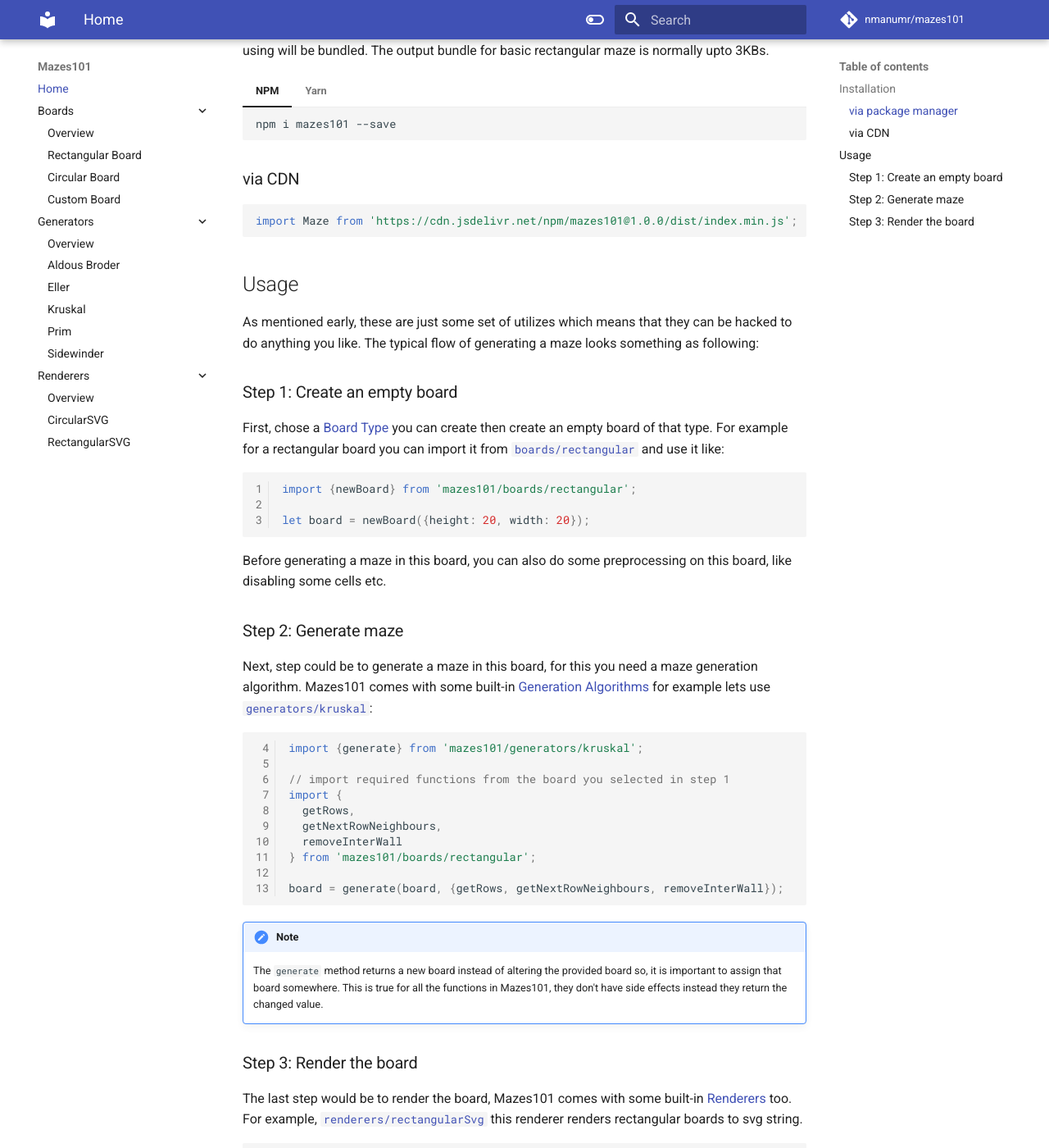
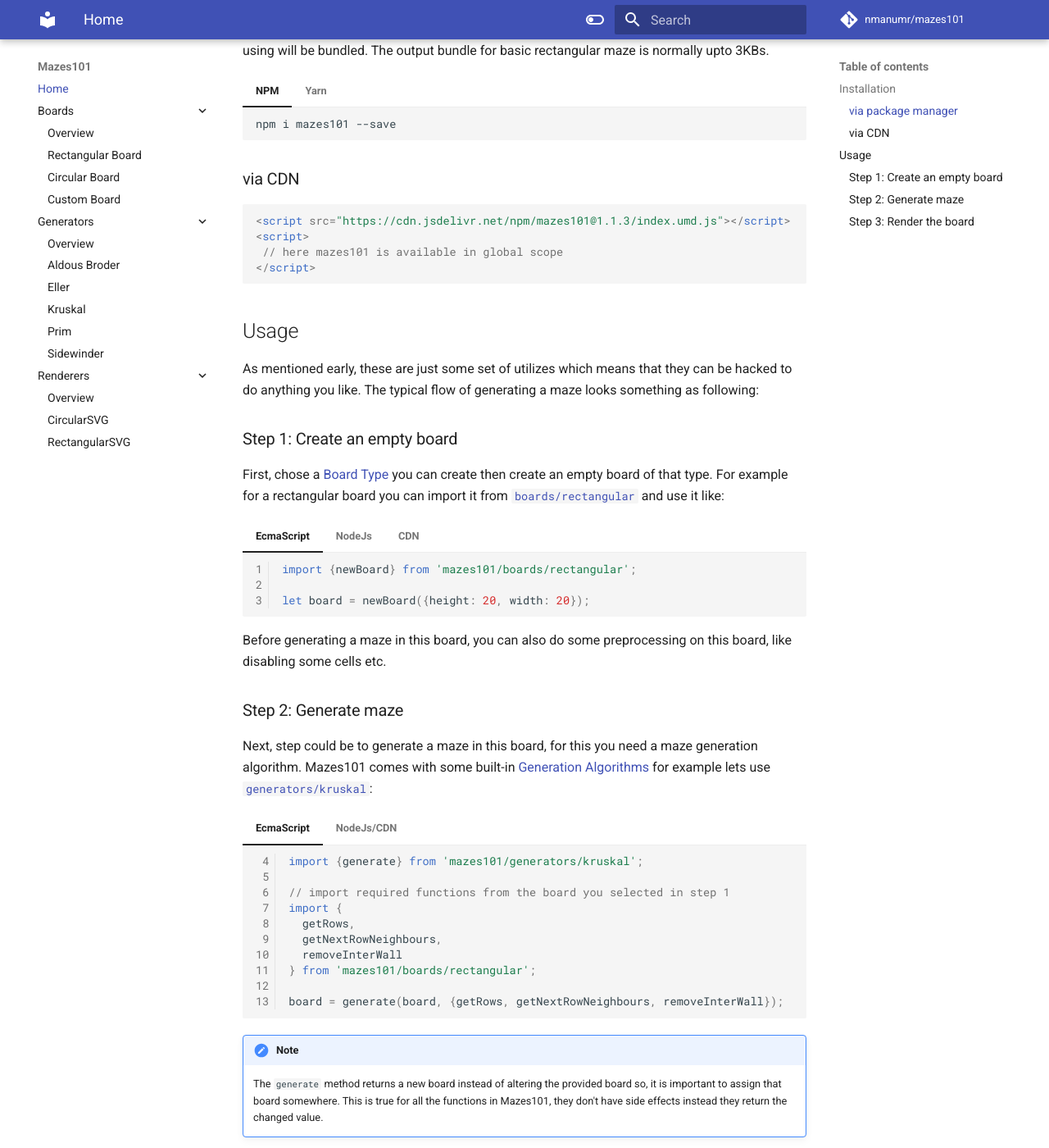
Before and after one commit to nmanumr/mazes101, an MkDocs documentation site: the page built from docs/index.md, in a window 1280 px wide and 1400 px high, scrolled down 370 px. Shown: the whole window at 82% size. Built offline with MkDocs 1.6.1 and Material for MkDocs 9.7.7, drawn with Linux system fonts in a browser that asks for light colours; comment, search, counter and statistics services are not loaded.

Commit message:
fix(docs): add docs for cjs and umd builds

````diff
--- a/docs/index.md
+++ b/docs/index.md
@@ -25,10 +25,12 @@
 
 ### via CDN
 
-```js
-import Maze from 'https://cdn.jsdelivr.net/npm/mazes101@1.0.0/dist/index.min.js';
+```html
+<script src="https://cdn.jsdelivr.net/npm/mazes101@1.1.3/index.umd.js"></script>
+<script>
+ // here mazes101 is available in global scope
+</script>
 ```
-
 
 ## Usage
 
@@ -40,11 +42,34 @@
 First, chose a [Board Type](boards/index.md) you can create then create an empty board of that type. For example for a rectangular board
 you can import it from [`boards/rectangular`](boards/rectangular.md) and use it like:
 
-```js linenums="1"
-import {newBoard} from 'mazes101/boards/rectangular';
+=== "EcmaScript"
 
-let board = newBoard({height: 20, width: 20});
-```
+    ```js linenums="1"
+    import {newBoard} from 'mazes101/boards/rectangular';
+
+    let board = newBoard({height: 20, width: 20});
+    ```
+
+=== "NodeJs"
+
+    ```js linenums="1"
+    import mazes101 from 'mazes101';
+    let {newBoard} = mazes101.Boards.rectangular;
+    let board = newBoard({height: 20, width: 20});
+    ```
+
+=== "CDN"
+
+    ```html
+    <script src="https://cdn.jsdelivr.net/npm/mazes101@1.1.3/index.umd.js"></script>
+    ```
+
+    ```js linenums="1"
+    let {newBoard} = mazes101.Boards.rectangular;
+
+    let board = newBoard({height: 20, width: 20});
+    ```
+
 
 Before generating a maze in this board, you can also do some preprocessing on this board, like
 disabling some cells etc.
@@ -55,18 +80,35 @@
 some built-in [Generation Algorithms](generators/index.md) for example lets use
 [`generators/kruskal`](generators/kruskal.md):
 
-```js linenums="4"
-import {generate} from 'mazes101/generators/kruskal';
+=== "EcmaScript"
 
-// import required functions from the board you selected in step 1
-import {
-  getRows,
-  getNextRowNeighbours,
-  removeInterWall
-} from 'mazes101/boards/rectangular';
+    ```js linenums="4"
+    import {generate} from 'mazes101/generators/kruskal';
 
-board = generate(board, {getRows, getNextRowNeighbours, removeInterWall});
-```
+    // import required functions from the board you selected in step 1
+    import {
+      getRows,
+      getNextRowNeighbours,
+      removeInterWall
+    } from 'mazes101/boards/rectangular';
+
+    board = generate(board, {getRows, getNextRowNeighbours, removeInterWall});
+    ```
+
+=== "NodeJs/CDN"
+
+    ```js linenums="4"
+    let {generate} = mazes101.Generators.kruskal;
+
+    // import required functions from the board you selected in step 1
+    let {
+      getRows,
+      getNextRowNeighbours,
+      removeInterWall
+    } = mazes101.Boards.rectangular;
+
+    board = generate(board, {getRows, getNextRowNeighbours, removeInterWall});
+    ```
 
 !!! note
     The `generate` method returns a new board instead of altering the provided board so, it is important to assign that
@@ -78,10 +120,20 @@
 The last step would be to render the board, Mazes101 comes with some built-in [Renderers](renderers/index.md) too.
 For example, [`renderers/rectangularSvg`](renderers/rectangularSvg.md) this renderer renders rectangular boards to svg string.
 
-```js linenums="14"
-import {render} from 'mazes101/renderers/rectangularSvg';
+=== "EcmaScript"
 
-const svgString = render(board);
-```
+    ```js linenums="14"
+    import {render} from 'mazes101/renderers/rectangularSvg';
+
+    const svgString = render(board);
+    ```
+
+=== "NodeJs/CDN"
+
+    ```js linenums="14"
+    let {render} = mazes101.Renderers.rectangularSvg;
+
+    const svgString = render(board);
+    ```
 
 Now, you can either render this svg string to DOM, save it to a file or send it to client via http.
````
Also changed, not shown: README.md (+23 -2 lines).
